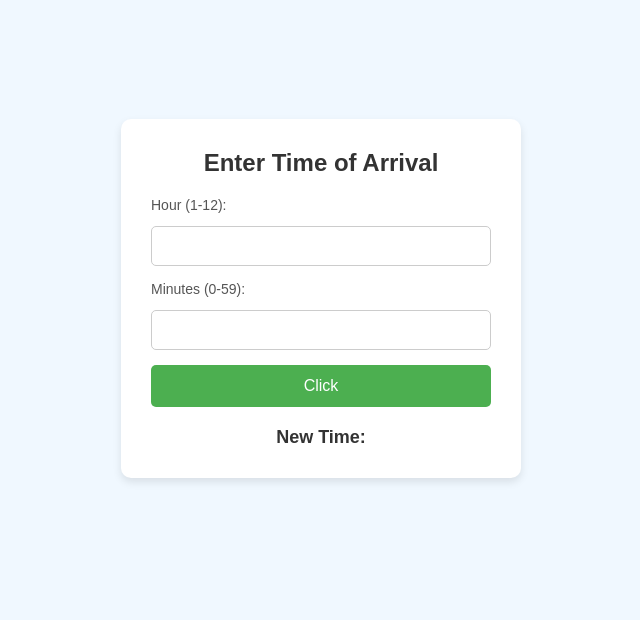
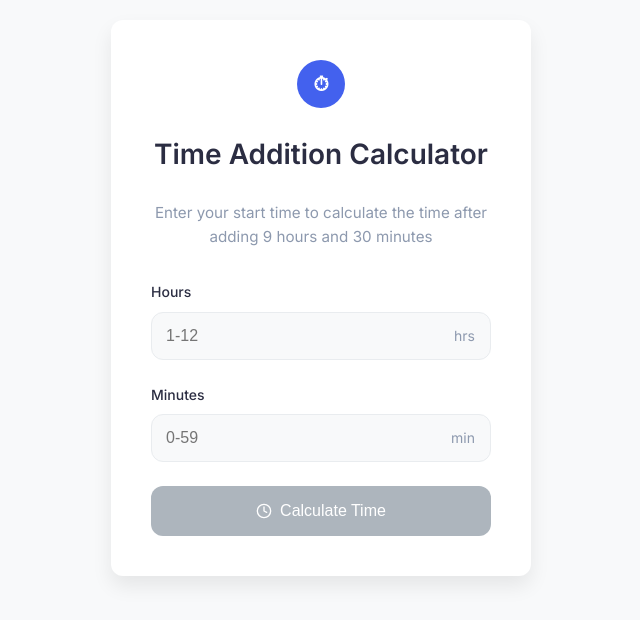
Before and after one commit to darshan-tagline/Time-calculator, a plain HTML site: page index.html in a window 1280 px wide. Shown: the part 102-722 px from the top of the page, without its empty margins (319-959 px from the left). Drawn offline with Linux system fonts and the light colour scheme.

Commit message:
changed ui

```diff
--- a/index.html
+++ b/index.html
@@ -3,9 +3,26 @@
   <head>
     <meta charset="UTF-8" />
     <meta name="viewport" content="width=device-width, initial-scale=1.0" />
-    <title>Time Add Calculator</title>
+    <title>Time Addition Calculator</title>
+    <link rel="preconnect" href="https://fonts.googleapis.com">
+    <link rel="preconnect" href="https://fonts.gstatic.com" crossorigin>
+    <link href="https://fonts.googleapis.com/css2?family=Inter:wght@300;400;500;600&display=swap" rel="stylesheet">
     <style>
-      /* Basic reset for margins and padding */
+      :root {
+        --primary: #4361ee;
+        --primary-dark: #3a56d4;
+        --secondary: #3f37c9;
+        --text: #2b2d42;
+        --text-light: #8d99ae;
+        --background: #f8f9fa;
+        --card: #ffffff;
+        --error: #ef233c;
+        --success: #4cc9f0;
+        --border-radius: 12px;
+        --box-shadow: 0 10px 20px rgba(0, 0, 0, 0.08);
+        --transition: all 0.3s cubic-bezier(0.25, 0.8, 0.25, 1);
+      }
+
       * {
         margin: 0;
         padding: 0;
@@ -13,139 +30,299 @@
       }
 
       body {
-        font-family: "Arial", sans-serif;
-        background-color: #f0f8ff;
+        font-family: 'Inter', -apple-system, BlinkMacSystemFont, sans-serif;
+        background-color: var(--background);
+        color: var(--text);
         display: flex;
         justify-content: center;
         align-items: center;
-        height: 100vh;
-        margin: 0;
+        min-height: 100vh;
+        padding: 20px;
+        line-height: 1.6;
       }
 
       .container {
-        background-color: #ffffff;
-        padding: 30px;
-        border-radius: 10px;
-        box-shadow: 0 4px 8px rgba(0, 0, 0, 0.1);
+        background-color: var(--card);
+        padding: 2.5rem;
+        border-radius: var(--border-radius);
+        box-shadow: var(--box-shadow);
         width: 100%;
-        max-width: 400px;
+        max-width: 420px;
         text-align: center;
+        transition: var(--transition);
       }
 
-      h2 {
-        color: #333;
-        margin-bottom: 20px;
+      h1 {
+        color: var(--text);
+        margin-bottom: 1.5rem;
+        font-weight: 600;
+        font-size: 1.75rem;
+      }
+
+      .description {
+        color: var(--text-light);
+        margin-bottom: 2rem;
+        font-size: 0.95rem;
+      }
+
+      .input-group {
+        margin-bottom: 1.5rem;
+        text-align: left;
       }
 
       label {
         display: block;
-        margin-bottom: 5px;
-        text-align: left;
-        font-size: 14px;
-        color: #555;
+        margin-bottom: 0.5rem;
+        font-size: 0.875rem;
+        font-weight: 500;
+        color: var(--text);
       }
 
       input {
         width: 100%;
-        padding: 10px;
-        margin: 8px 0 15px 0;
-        border: 1px solid #ccc;
-        border-radius: 5px;
-        font-size: 16px;
+        padding: 0.875rem;
+        border: 1px solid #e9ecef;
+        border-radius: var(--border-radius);
+        font-size: 1rem;
+        transition: var(--transition);
+        background-color: #f8f9fa;
+      }
+
+      input:focus {
+        outline: none;
+        border-color: var(--primary);
+        box-shadow: 0 0 0 3px rgba(67, 97, 238, 0.2);
+        background-color: white;
+      }
+
+      .button-container {
+        margin-top: 1.5rem;
       }
 
       button {
-        background-color: #4caf50;
+        background-color: var(--primary);
         color: white;
-        padding: 12px 20px;
-        font-size: 16px;
+        padding: 1rem;
+        font-size: 1rem;
+        font-weight: 500;
         border: none;
-        border-radius: 5px;
+        border-radius: var(--border-radius);
         cursor: pointer;
         width: 100%;
-        transition: background-color 0.3s ease;
+        transition: var(--transition);
+        display: flex;
+        align-items: center;
+        justify-content: center;
+        gap: 0.5rem;
       }
 
       button:hover {
-        background-color: #45a049;
+        background-color: var(--primary-dark);
+        transform: translateY(-1px);
       }
 
-      .result {
-        margin-top: 20px;
+      button:active {
+        transform: translateY(0);
+      }
+
+      button:disabled {
+        background-color: #adb5bd;
+        cursor: not-allowed;
+        transform: none;
+      }
+
+      .result-container {
+        margin-top: 2rem;
+        padding: 1.5rem;
+        background-color: #f8f9fa;
+        border-radius: var(--border-radius);
+        display: none;
+        animation: fadeIn 0.4s ease-out;
+      }
+
+      .result-title {
+        font-size: 0.875rem;
+        color: var(--text-light);
+        margin-bottom: 0.5rem;
+      }
+
+      .result-value {
+        font-size: 1.5rem;
+        font-weight: 600;
+        color: var(--primary);
+      }
+
+      .error {
+        color: var(--error);
+        font-size: 0.875rem;
+        margin-top: 0.5rem;
+        display: none;
+        animation: fadeIn 0.3s ease-out;
+      }
+
+      @keyframes fadeIn {
+        from { opacity: 0; transform: translateY(5px); }
+        to { opacity: 1; transform: translateY(0); }
+      }
+
+      .input-container {
+        position: relative;
+      }
+
+      .input-container::after {
+        content: attr(data-unit);
+        position: absolute;
+        right: 1rem;
+        top: 50%;
+        transform: translateY(-50%);
+        color: var(--text-light);
+        font-size: 0.875rem;
+      }
+
+      .logo {
+        width: 48px;
+        height: 48px;
+        margin-bottom: 1.5rem;
+        background-color: var(--primary);
+        border-radius: 50%;
+        display: inline-flex;
+        align-items: center;
+        justify-content: center;
+        color: white;
         font-weight: bold;
-        font-size: 18px;
-        color: #333;
+        font-size: 1.25rem;
+      }
+
+      @media (max-width: 480px) {
+        .container {
+          padding: 1.75rem;
+        }
+
+        h1 {
+          font-size: 1.5rem;
+        }
       }
     </style>
   </head>
   <body>
     <div class="container">
-      <h2>Enter Time of Arrival</h2>
-      <form id="timeForm">
-        <label for="hours">Hour (1-12):</label>
+      <div class="logo">⏱</div>
+      <h1>Time Addition Calculator</h1>
+      <p class="description">Enter your start time to calculate the time after adding 9 hours and 30 minutes</p>
+
+      <div class="input-group">
+        <label for="hours">Hours</label>
+        <div class="input-container" data-unit="hrs">
           <input
             type="number"
             id="hours"
             name="hours"
             min="1"
             max="12"
+            placeholder="1-12"
             required
+            oninput="validateInput()"
           />
+        </div>
+        <div id="hoursError" class="error">Please enter a value between 1 and 12</div>
+      </div>
 
-        <label for="minutes">Minutes (0-59):</label>
+      <div class="input-group">
+        <label for="minutes">Minutes</label>
+        <div class="input-container" data-unit="min">
           <input
             type="number"
             id="minutes"
             name="minutes"
             min="0"
             max="59"
+            placeholder="0-59"
             required
+            oninput="validateInput()"
           />
+        </div>
+        <div id="minutesError" class="error">Please enter a value between 0 and 59</div>
+      </div>
 
-        <button type="button" onclick="addTime()">Click</button>
-      </form>
+      <div class="button-container">
+        <button type="button" onclick="addTime()" id="addButton" disabled>
+          <svg xmlns="http://www.w3.org/2000/svg" width="16" height="16" viewBox="0 0 24 24" fill="none" stroke="currentColor" stroke-width="2" stroke-linecap="round" stroke-linejoin="round">
+            <circle cx="12" cy="12" r="10"></circle>
+            <polyline points="12 6 12 12 16 14"></polyline>
+          </svg>
+          Calculate Time
+        </button>
+      </div>
 
-      <div class="result">
-        <p>New Time: <span id="resultTime"></span></p>
+      <div class="result-container" id="resultContainer">
+        <div class="result-title">New Time</div>
+        <div class="result-value" id="resultTime"></div>
       </div>
     </div>
 
     <script>
+      function validateInput() {
+        const hours = document.getElementById("hours").value;
+        const minutes = document.getElementById("minutes").value;
+        const button = document.getElementById("addButton");
+        const hoursError = document.getElementById("hoursError");
+        const minutesError = document.getElementById("minutesError");
+
+        let isValid = true;
+
+        // Validate hours
+        if (!hours || hours < 1 || hours > 12) {
+          hoursError.style.display = "block";
+          isValid = false;
+        } else {
+          hoursError.style.display = "none";
+        }
+
+        // Validate minutes
+        if (!minutes || minutes < 0 || minutes > 59) {
+          minutesError.style.display = "block";
+          isValid = false;
+        } else {
+          minutesError.style.display = "none";
+        }
+
+        button.disabled = !isValid;
+      }
+
       function addTime() {
         const hours = parseInt(document.getElementById("hours").value);
         const minutes = parseInt(document.getElementById("minutes").value);
+        const resultContainer = document.getElementById("resultContainer");
 
-        // Convert 12-hour format to 24-hour format for calculation
         let totalHours = hours;
         let totalMinutes = minutes;
 
-        // Adding 9 hours and 30 minutes
+        // Add the fixed duration (9 hours and 30 minutes)
         totalHours += 9;
         totalMinutes += 30;
 
-        // Adjusting minutes if it exceeds 60
+        // Handle minute overflow
         if (totalMinutes >= 60) {
           totalMinutes -= 60;
           totalHours += 1;
         }
 
-        // Adjusting hours if it exceeds 24
-        if (totalHours >= 24) {
-          totalHours -= 24;
-        }
+        // Handle hour overflow (24-hour format)
+        totalHours = totalHours % 24;
 
-        // Convert back to 12-hour format and determine AM/PM
-        let newPeriod = totalHours >= 12 ? "PM" : "AM";
-        let newHours = totalHours % 12;
-        newHours = newHours === 0 ? 12 : newHours; // Fix 12:00 PM for midnight and noon
-        let newMinutes = totalMinutes;
+        // Convert to 12-hour format with AM/PM
+        let period = totalHours >= 12 ? "PM" : "AM";
+        let displayHours = totalHours % 12;
+        displayHours = displayHours === 0 ? 12 : displayHours;
 
-        // Format minutes with leading zero if necessary
-        newMinutes = newMinutes < 10 ? "0" + newMinutes : newMinutes;
+        // Format minutes with leading zero
+        let displayMinutes = totalMinutes < 10 ? "0" + totalMinutes : totalMinutes;
 
-        // Displaying result
-        const result = `${newHours}:${newMinutes} ${newPeriod}`;
+        const result = `${displayHours}:${displayMinutes} ${period}`;
         document.getElementById("resultTime").textContent = result;
+
+        // Show result with animation
+        resultContainer.style.display = "block";
       }
     </script>
   </body>
```
Lines whose indentation alone changed are shown as unchanged.
